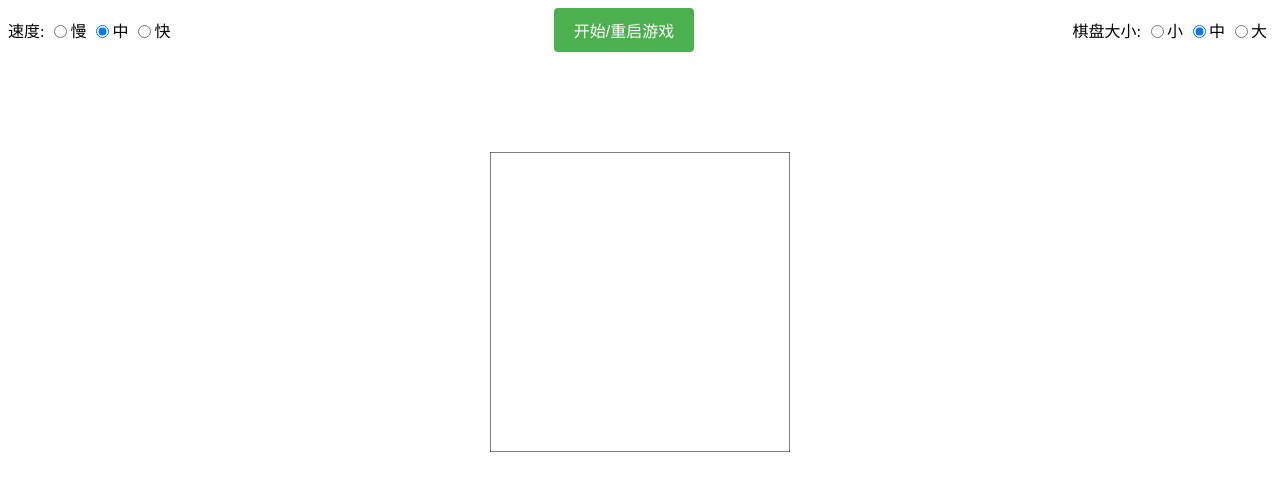
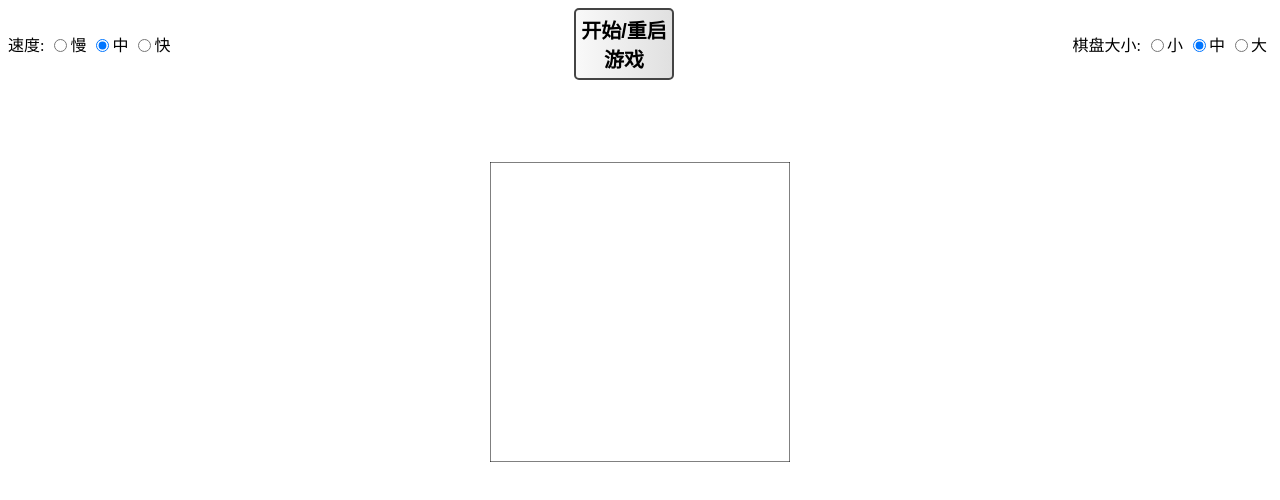
Before and after one commit to zzZkevinw/Web_Snake, a plain HTML site: page index.html in a window 1280 px wide. Drawn offline with Linux system fonts and the light colour scheme.

Commit message:
update
favicon, button

```diff
--- a/index.html
+++ b/index.html
@@ -3,6 +3,8 @@
 <head>
     <title>Snake</title>
     <link rel="stylesheet" href="snake.css">
+    <link rel="icon" href="favicon.ico" type="image/x-icon">
+    <link rel="shortcut icon" href="favicon.ico" type="image/x-icon">
 </head>
 <body>
     <div class="controls">
@@ -32,7 +34,6 @@
     <br>
     <br>
     <br>
-    <br>
     <canvas class="gameCanvas" id="gameCanvas" width="300" height="300"></canvas>
     <script src="snake.js"></script>
 </body>
--- a/snake.css
+++ b/snake.css
@@ -21,16 +21,18 @@ body {
 }
 
 button {
-    background-color: #4CAF50;
-    border: none;
-    color: white;
-    padding: 10px 20px;
-    text-align: center;
-    text-decoration: none;
-    display: inline-block;
-    font-size: 16px;
-    cursor: pointer;
-    border-radius: 4px;
+    font-size: 20px; /* 设置字体大小 */
+    font-weight: bold; /* 设置字体粗细 */
+    color: #000; /* 设置字体颜色 */
+    background: linear-gradient(to right, #f9f9f9, #e0e0e0); /* 渐变背景色 */
+    padding: 5px; /* 设置内边距 */
+    border-radius: 5px; /* 设置边框圆角 */
+    text-align: center; /* 设置文本对齐方式 */
+    border: 2px solid #444; /* 边框 */
+    transition-duration: 0.4s; /* 设置过渡效果 */
+    cursor: pointer; /* 设置鼠标样式 */
+    margin: 0 10px; /* 设置按钮间距 */
+    width: 100px; /* 设置宽度 */
 }
 
 .speed-controls label,
@@ -43,17 +45,8 @@ button {
     justify-content: center; /* 水平居中对齐 */
 }
 
-#startBtn {
-    /* 这些是你的按钮样式 */
-    background-color: #4CAF50;
-    border: none;
-    color: white;
-    padding: 10px 20px;
-    text-align: center;
-    text-decoration: none;
-    font-size: 16px;
-    cursor: pointer;
-    border-radius: 4px;
+button:hover {
+    background: linear-gradient(to right, #636060, #777676); /* 鼠标悬停时的渐变背景色 */
 }
 
 /* 其他样式保持不变 */
```
Also changed, not shown: favicon.ico (added).
